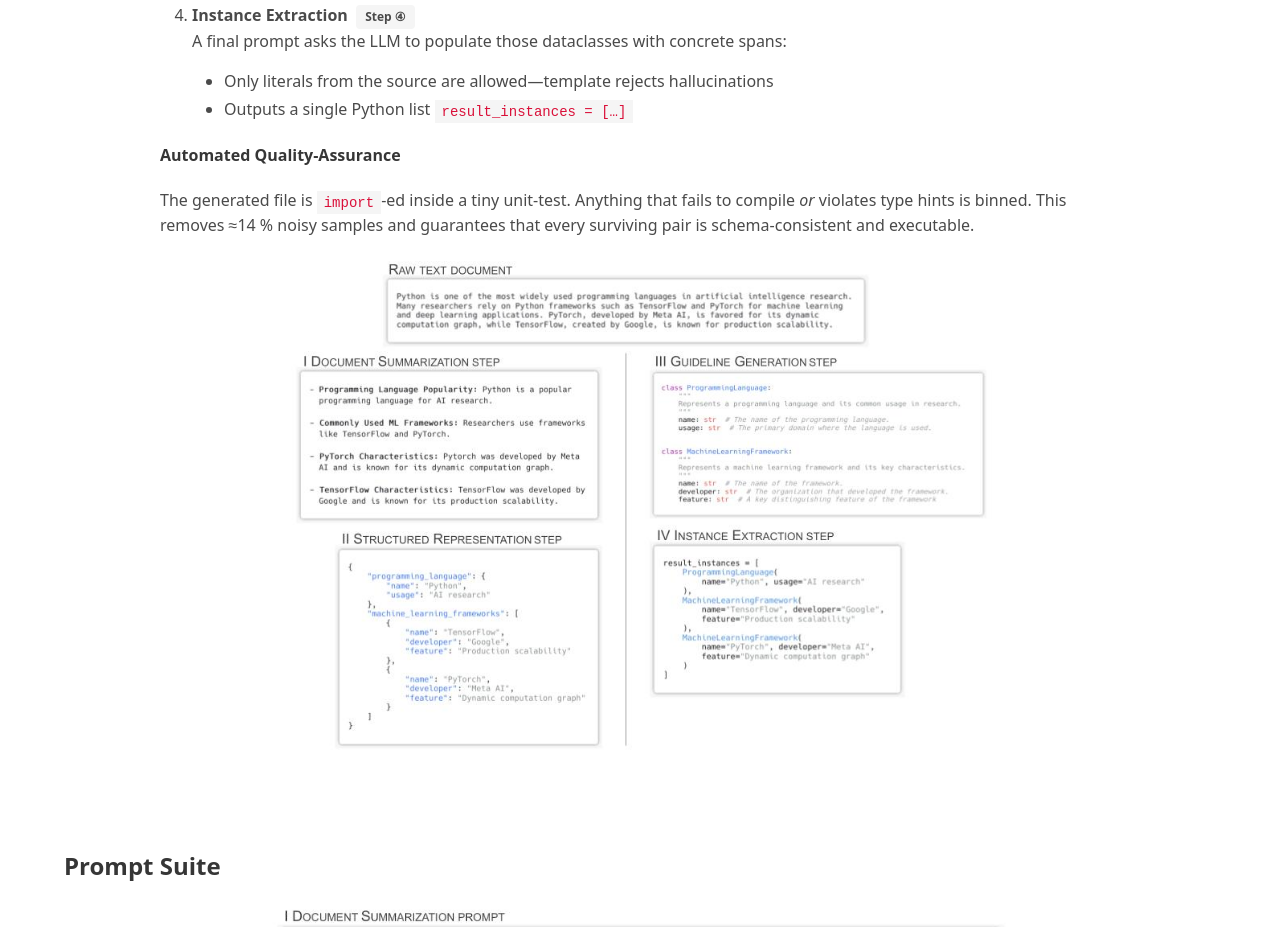
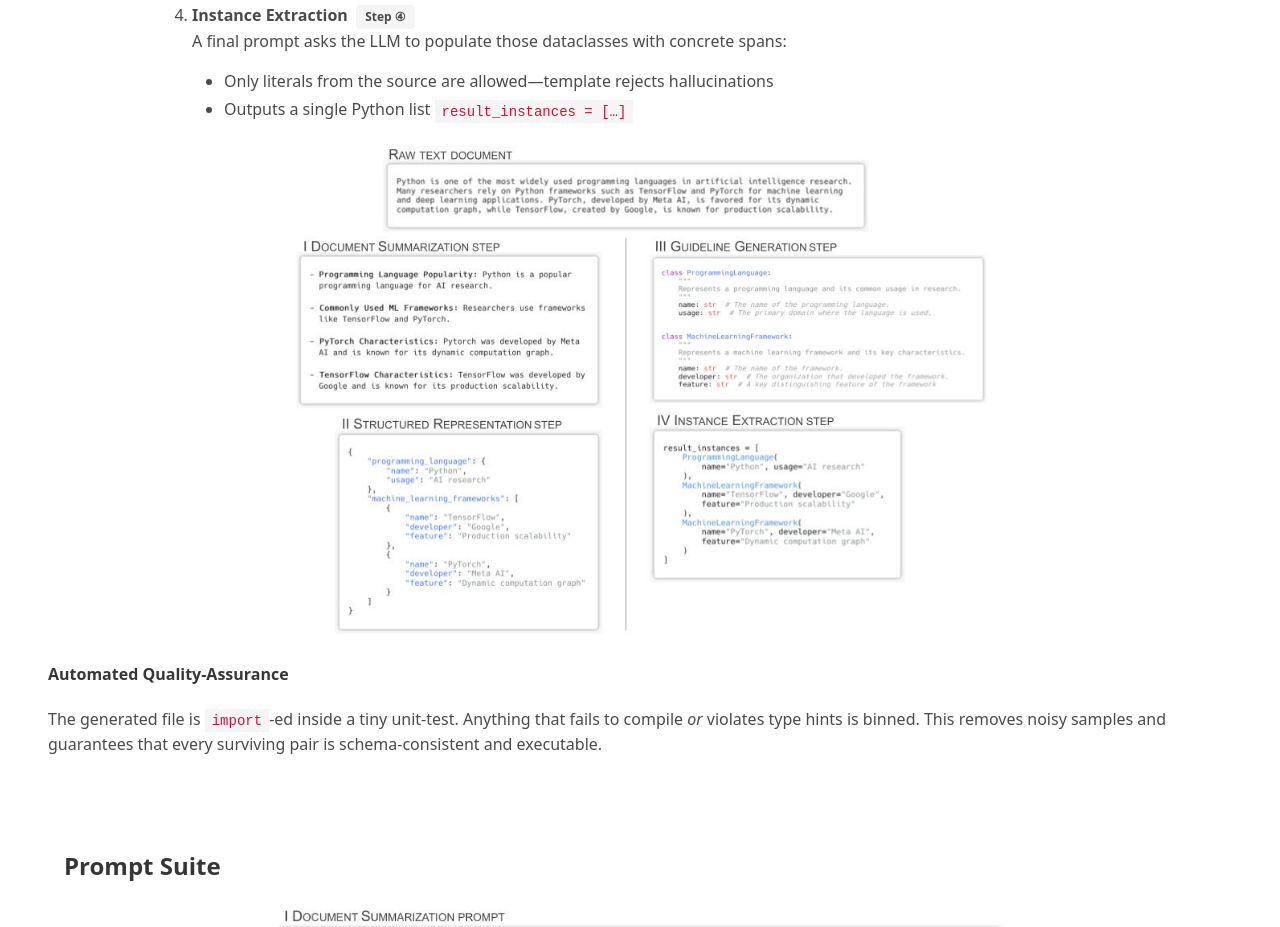
Before and after one commit to Neilus03/guidex.com, a plain HTML site: page index.html in a window 1280 px wide. Shown: the part 1815-2742 px from the top of the page. Drawn offline with nearby package versions, Linux system fonts and the light colour scheme.

Commit message:
Reorganize Automated Quality-Assurance section in index.html by removing redundant content and ensuring clarity, while maintaining the essential information about the unit-test process.

```diff
--- a/index.html
+++ b/index.html
@@ -182,14 +182,6 @@
       </li>
     </ol>
 
-    <h3 class="title is-6" style="margin-top:1.5rem">Automated Quality-Assurance</h3>
-    <p>
-      The generated file is <code>import</code>-ed inside a tiny unit-test.
-      Anything that fails to compile <em>or</em> violates type hints is binned.
-      This removes ≈14 % noisy samples and guarantees that every surviving
-      pair is schema-consistent and executable.
-    </p>
-
     <!-- diagram -->
     <div class="figure-wrapper" style="margin-top:1.5rem">
       <figure>
@@ -198,6 +190,16 @@
       </figure>
     </div>
   </div>
+
+    <h3 class="title is-6" style="margin-top:1.5rem">Automated Quality-Assurance</h3>
+    <p>
+      The generated file is <code>import</code>-ed inside a tiny unit-test.
+      Anything that fails to compile <em>or</em> violates type hints is binned.
+      This removes noisy samples and guarantees that every surviving
+      pair is schema-consistent and executable.
+    </p>
+
+
 </section>
 
 
```
